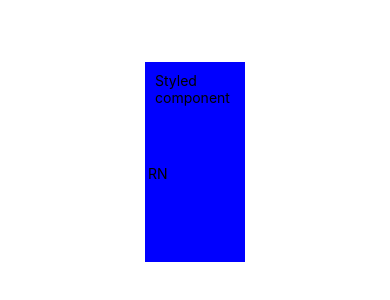
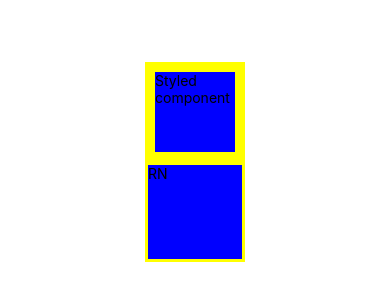
Before and after one commit to abumalick/expo-styled-component-6-ios-bug, a React Native app: screen / in a window 390 px wide. Shown: the part 260-560 px from the top of the page. Built offline with nearby package versions, Linux system fonts and the light colour scheme.

Commit message:
chore: change the border color to a different color

```diff
--- a/App.js
+++ b/App.js
@@ -17,7 +17,7 @@ export default function App() {
       <Wrapper
         style={{
           backgroundColor: "blue", // Overrides
-          borderColor: "blue", // Does not overrides!
+          borderColor: "yellow", // Does not overrides!
           borderWidth: 10, // Does not overrides!
           padding: 0,
         }}
@@ -30,7 +30,7 @@ export default function App() {
           styles.block,
           {
             backgroundColor: "blue",
-            borderColor: "blue",
+            borderColor: "yellow",
             padding: 0,
           },
         ]}
```
